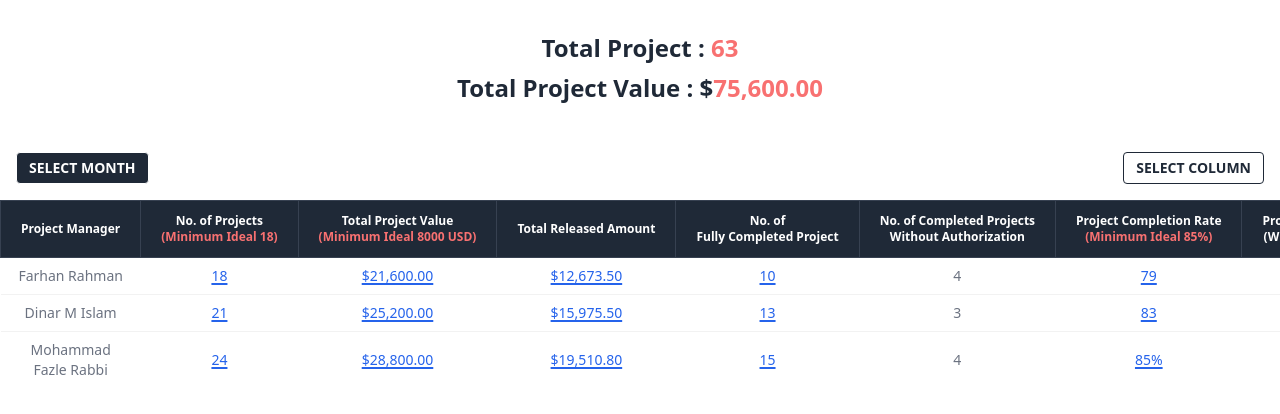
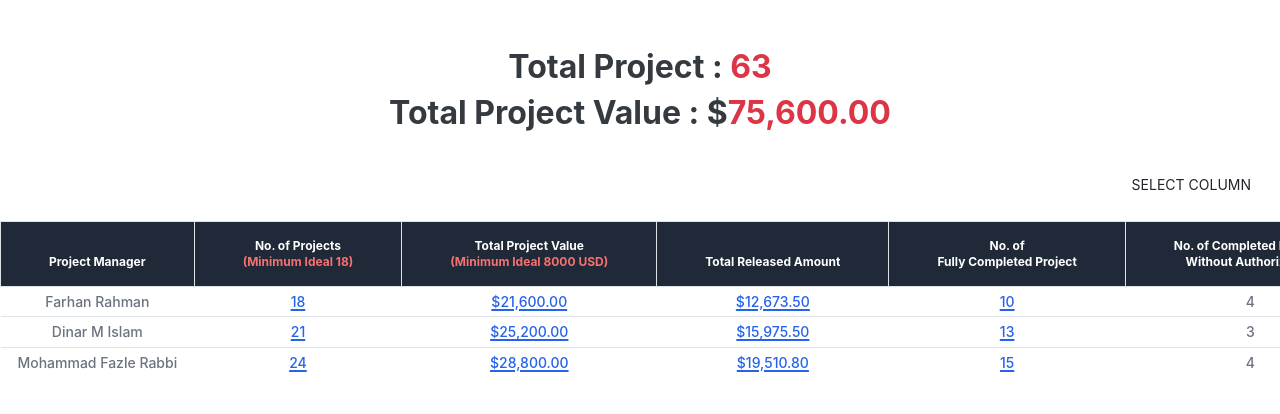
Before and after one commit to nafis-abdullah-seopage1/draggable-table, a React (Vite) app: page / in a window 1280 px wide. Shown: the top 414 px of the page. Built offline with nearby package versions, Linux system fonts and the light colour scheme.

Commit message:
header design converted to bootstrap

```diff
--- a/package.json
+++ b/package.json
@@ -11,8 +11,10 @@
   },
   "dependencies": {
     "react": "^18.2.0",
-    "react-beautiful-dnd": "^13.1.1",
     "react-dom": "^18.2.0",
+    "bootstrap": "^4.3.1",
+    "bootstrap-icons": "^1.10.4",
+    "bootstrap-select": "^1.13.18",
     "react-icons": "^4.11.0"
   },
   "devDependencies": {
--- a/src/components/Header.jsx
+++ b/src/components/Header.jsx
@@ -1,9 +1,9 @@
 const Header = ({project_manager, project_count, project_value})=>{
     return (
-        <div className="px-5 py-8 text-center text-lg space-y-2">
-            {project_manager && <h2 className="font-bold text-gray-800 text-2xl">Total Project : <span className="text-red-400">{project_manager}</span></h2>}
-            <h2 className="font-bold text-gray-800 text-2xl">Total Project : <span className="text-red-400">{project_count}</span></h2>
-            <h2 className="font-bold text-gray-800 text-2xl">Total Project Value : $<span className="text-red-400">{project_value?.split('$')[1]}</span></h2>
+        <div className="text-center pt-5 pb-2">
+            {project_manager && <h2 className="font-weight-bold text-dark">Total Project : <span className="text-danger">{project_manager}</span></h2>}
+            <h2 className="font-weight-bold text-dark">Total Project : <span className="text-danger">{project_count}</span></h2>
+            <h2 className="font-weight-bold text-dark">Total Project Value : $<span className="text-danger">{project_value?.split('$')[1]}</span></h2>
         </div>
     )
 }
--- /dev/null
+++ b/src/components/NewDraggableTable/NewColumnFilter.jsx
@@ -0,0 +1,17 @@
+import React from 'react';
+
+const NewColumnFilter = ({ columns, setTableColumns }) => {
+    return (
+        <details className="dropdown dropdown-end">
+            <summary className="m-1 btn btn-neutral btn-sm btn-outline rounded">Select Column</summary>
+            <ul className="p-2 shadow menu dropdown-content z-[1] flex-nowrap rounded bg-white border-2 w-52 space-y-1 max-h-[50vh] overflow-y-auto">
+                {
+                    [...columns].map((col, i) => <ColIndex key={i} col={col} i={i} setTableColumns={setTableColumns} />)
+                }
+
+            </ul>
+        </details>
+    )
+};
+
+export default NewColumnFilter;
```
Also changed, not shown: src/main.jsx (+5 -4 lines), 1 other file (tests, documents, lock files or other folders).
